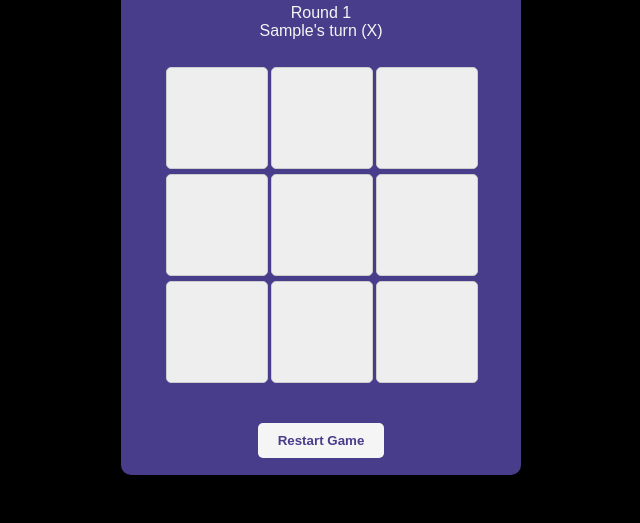
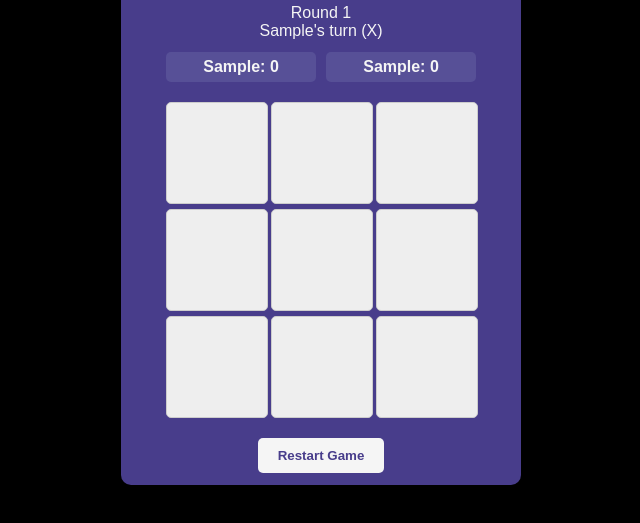
Before and after one commit to Sorbari2016/tictactoe, a plain HTML site: page index.html in a window 1280 px wide. Both pictures are taken after typing "Sample", "Sample" into the empty fields and a click on the button "Start Game". Shown: the part 55-578 px from the top of the page, without its empty margins (319-959 px from the left). Drawn offline with Linux system fonts and the light colour scheme.

Commit message:
Added a score update UI and logic to the game

```diff
--- a/index.html
+++ b/index.html
@@ -32,6 +32,10 @@
         <p id="status">Player 1's turn (X)</p>
       </div>
     </div>
+    <div class="screen-box">
+      <div class="box" id="player1ScoreBox"></div>
+      <div class="box" id="player2ScoreBox"></div>
+    </div>
     <div id="gameboard" class="board"></div>
     <button id="restartBtn">Restart Game</button>
   </div>
--- a/javascript.js
+++ b/javascript.js
@@ -65,7 +65,16 @@ function setPlayersNames(name1, name2) {
     [player1.name]: 0,
     [player2.name]: 0
   };
+
+  updateScoreBoard();
 }
+
+
+function updateScoreBoard() {
+  player1ScoreBox.textContent = `${player1.name}: ${score[player1.name]}`;
+  player2ScoreBox.textContent = `${player2.name}: ${score[player2.name]}`;
+}
+
 
 // Track rounds
 let round = 1;
@@ -83,6 +92,9 @@ let round = 1;
   const statusDisplay = document.getElementById('status');
   const restartBtn = document.getElementById('restartBtn');
   const boardContainer = document.getElementById('gameboard');
+  const player1ScoreBox = document.getElementById('player1ScoreBox');
+  const player2ScoreBox = document.getElementById('player2ScoreBox');
+
 
 // Method to setup or reset the game
 function startNewGame(resetAll = false) {
@@ -97,7 +109,10 @@ function startNewGame(resetAll = false) {
     round = 1;
     score[player1.name] = 0;
     score[player2.name] = 0;
+    updateScoreBoard();
   }
+
+
   // Create 9 cells for the board
     for (let i = 0; i < 9; i++) {
       const cell = document.createElement('div');
@@ -120,6 +135,7 @@ function handleMove(event) {
     if (checkWin()) {
       updateStatus(`${currentPlayer.name} wins Round ${round}! 🎉`);
       score[currentPlayer.name]++;
+      updateScoreBoard();
       gameOver = true;
       endRound();
     } else if (checkTie()) {
--- a/style.css
+++ b/style.css
@@ -43,7 +43,6 @@ body {
   }
 
   #restartBtn {
-    margin-top: 20px;
     padding: 10px 20px;
     background-color: whitesmoke;
     font-weight: bold;
@@ -77,7 +76,7 @@ body {
   background-color: darkslateblue;
   width: 400px;
   margin-top: 10px;
-  height: 520px;
+  height: 530px;
   border-radius: 10px;
  }
 
@@ -137,3 +136,26 @@ input:focus{
   border: 2px solid yellow;
 
 }
+
+
+.screen-box {
+  margin-top: 5px;
+  display: flex;
+  justify-content: center;
+  gap: 10px;
+
+}
+
+
+.box {
+  width: 150px;
+  height: 30px;
+  border-radius: 5px;
+  background-color: #575097;
+  display: flex;
+  align-items: center;
+  justify-content: center;
+  font-weight: bold;
+  color: whitesmoke;
+
+}
```
